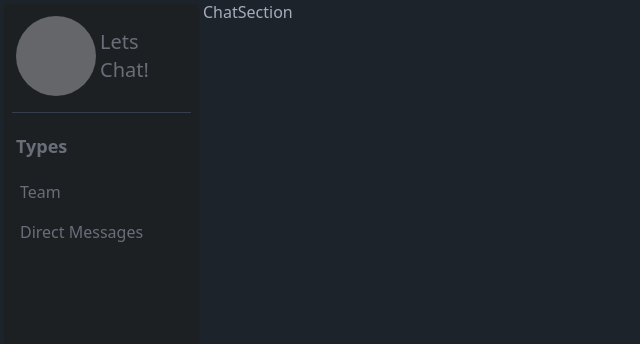
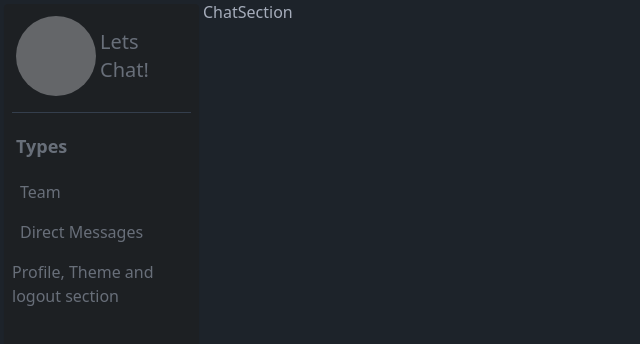
Before and after one commit to Ammarmyp/Medical_Pager, a React (Vite) app: page / in a window 1280 px wide. Shown: the top 344 px of the page, without its empty margins (0-640 px from the left). Built offline with nearby package versions, Linux system fonts and the light colour scheme; grey boxes are pictures that could not be loaded.

Commit message:
side bar lower part

```diff
--- a/src/components/SideBar.tsx
+++ b/src/components/SideBar.tsx
@@ -22,6 +22,7 @@ const SideBar = () => {
           </p>
         ))}
       </div>
+      <div>Profile, Theme and logout section</div>
     </div>
   );
 };
```
